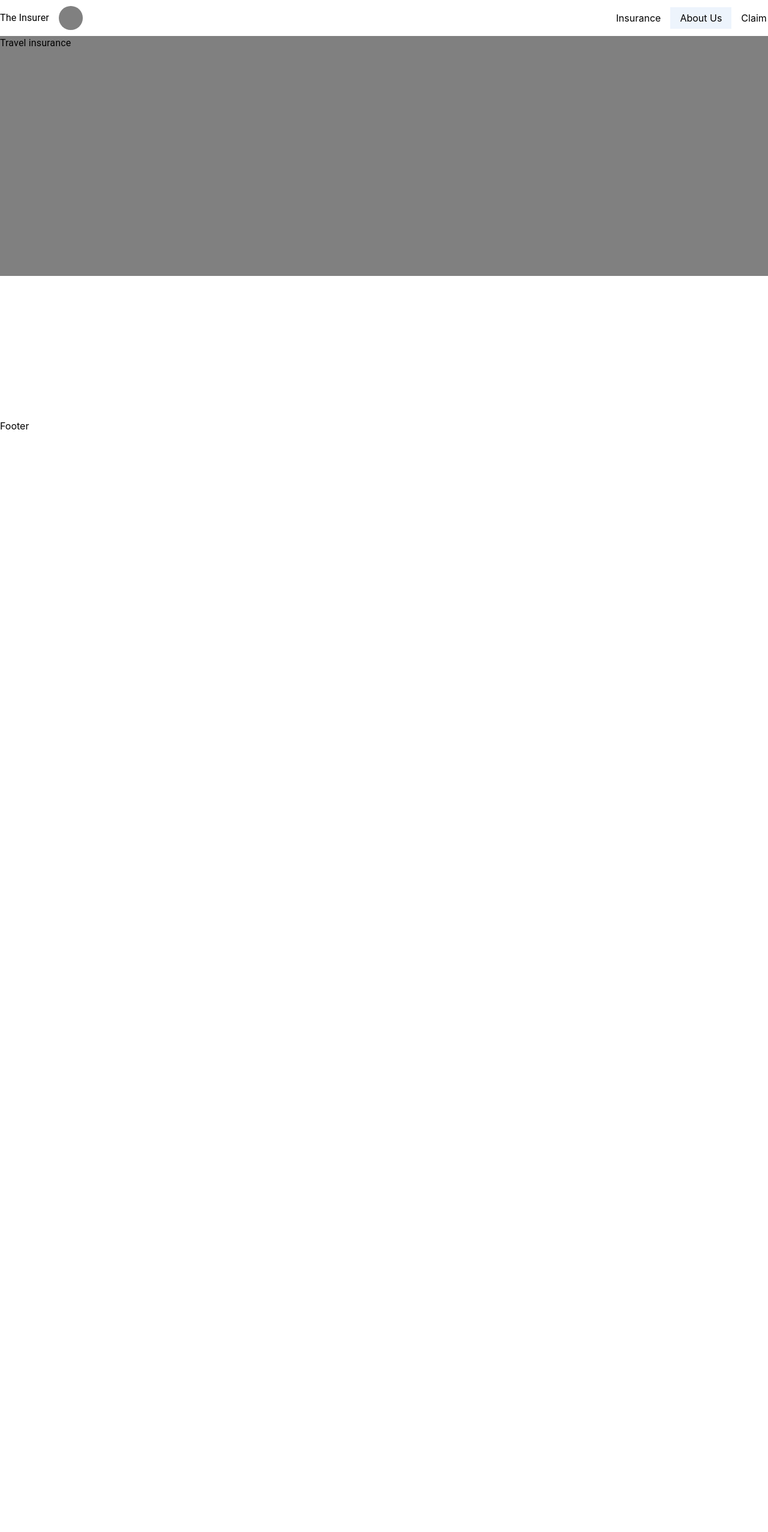
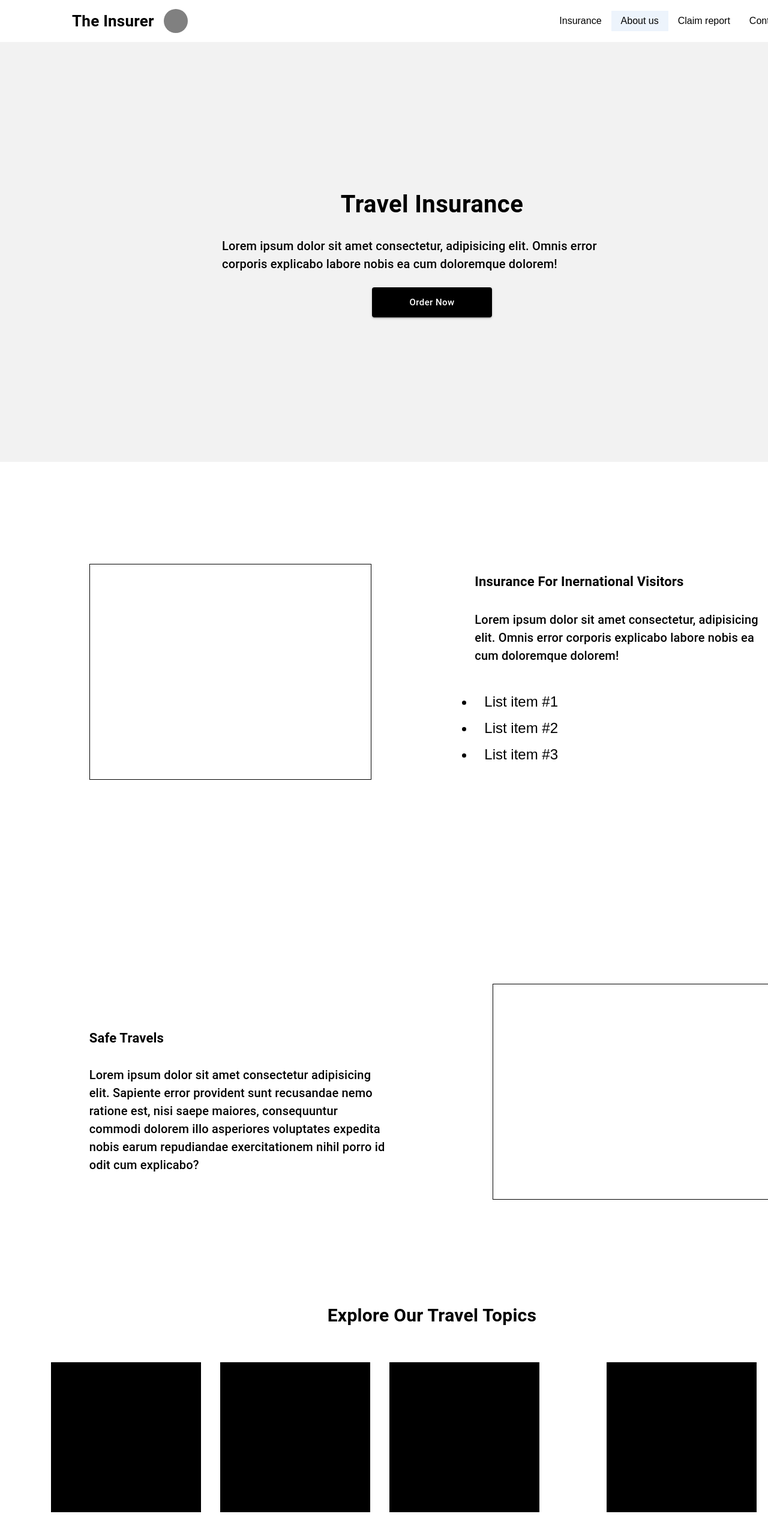
Before and after one commit to KonradSosna/AccessibilityTask, a React (Create React App) app: page / in a window 1280 px wide. Shown: the top 2554 px of the page at 60% size. Before the commit the page ends 800 px from the top, so only its background shows below. Built offline with nearby package versions, Linux system fonts and the light colour scheme.

Commit message:
add landing page

```diff
--- a/package.json
+++ b/package.json
@@ -18,7 +18,8 @@
 		"react-scripts": "5.0.1",
 		"styled-components": "^5.3.6",
 		"typescript": "^4.8.4",
-    "web-vitals": "^2.1.4"
+		"web-vitals": "^2.1.4",
+		"react-router-dom": "^6.0.2"
 	},
 	"scripts": {
 		"start": "react-scripts start",
@@ -45,6 +46,7 @@
 		]
 	},
 	"devDependencies": {
-    "@types/styled-components": "^5.1.26"
+		"@types/styled-components": "^5.1.26",
+		"tsconfig-paths-webpack-plugin": "^4.0.0"
 	}
 }
--- a/src/App.tsx
+++ b/src/App.tsx
@@ -1,10 +1,22 @@
-import Header from './Components/Header';
 import Footer from './Components/Footer';
+import { Routes, Route } from 'react-router-dom';
+import LandingPage from './Components/LandingPage/LandingPage';
+import AboutUs from './Components/AboutUs';
+import ClaimReport from './Components/ClaimReport';
+import Contact from './Components/Contact';
+import Navbar from './Components/Navbar';
 
 function App() {
 	return (
 		<div className="App">
-			<Header />
+			<Navbar />
+
+			<Routes>
+				<Route path="/" element={<LandingPage />} />
+				<Route path="about-us" element={<AboutUs />} />
+				<Route path="claim-report" element={<ClaimReport />} />
+				<Route path="contact" element={<Contact />} />
+			</Routes>
 
 			<Footer />
 		</div>
--- a/src/Components/Header.tsx
+++ /dev/null
@@ -1,25 +0,0 @@
-import { BrowserRouter, Routes, Route } from 'react-router-dom';
-import LandingPage from './LandingPage/LandingPage';
-import AboutUs from './AboutUs';
-import ClaimReport from './ClaimReport';
-import Contact from './Contact';
-import Layout from './Layout';
-
-function Header() {
-	return (
-		<div>
-			<BrowserRouter>
-				<Routes>
-					<Route path="/" element={<Layout />}>
-						<Route index element={<LandingPage />} />
-						<Route path="about-us" element={<AboutUs />} />
-						<Route path="claim-report" element={<ClaimReport />} />
-						<Route path="contact" element={<Contact />} />
-					</Route>
-				</Routes>
-			</BrowserRouter>
-		</div>
-	);
-}
-
-export default Header;
--- a/src/Components/LandingPage/LandingPage.tsx
+++ b/src/Components/LandingPage/LandingPage.tsx
@@ -1,20 +1,200 @@
-import { Grid, Typography } from '@mui/material';
+import { Button, Grid, List, ListItem, Typography } from '@mui/material';
 
-const LandingPage = () => {
+const Box = ({ text }: { text: string }) => {
 	return (
-		<Grid container>
+		<Grid item>
 			<Grid
-				item
-				sx={{
-					height: '400px',
-					backgroundColor: 'gray',
-					width: '100%',
-				}}
+				container
+				direction="column"
+				gap={4}
+				xs={3}
+				justifyContent="space-evenly"
 			>
-				<Typography>Travel insurance</Typography>
+				<Grid
+					item
+					sx={{
+						width: '250px',
+						height: '250px',
+						backgroundColor: 'black',
+					}}
+				></Grid>
+				<Grid
+					item
+					sx={{
+						textTransform: 'capitalize',
+						fontSize: '20px',
+						flexWrap: 'wrap',
+					}}
+				>
+					{text}
+				</Grid>
 			</Grid>
 		</Grid>
 	);
 };
 
+const LandingPage = () => {
+	return (
+		<>
+			<Grid
+				container
+				direction="column"
+				gap={3}
+				sx={{
+					height: '700px',
+					backgroundColor: '#F2F2F2',
+					width: '100%',
+					justifyContent: 'center',
+					alignItems: 'center',
+				}}
+			>
+				<Grid item>
+					<Typography fontSize={40} fontWeight={600} textTransform="capitalize">
+						Travel insurance
+					</Typography>
+				</Grid>
+				<Grid item>
+					<Typography fontSize={20} fontWeight={500} maxWidth="700px">
+						Lorem ipsum dolor sit amet consectetur, adipisicing elit. Omnis
+						error corporis explicabo labore nobis ea cum doloremque dolorem!
+					</Typography>
+				</Grid>
+				<Grid item>
+					<Button
+						variant="contained"
+						sx={{
+							backgroundColor: 'black',
+							width: '200px',
+							height: '50px',
+							textTransform: 'capitalize',
+							fontSize: '15px',
+						}}
+					>
+						order now
+					</Button>
+				</Grid>
+			</Grid>
+
+			<Grid
+				container
+				direction="row"
+				gap={3}
+				sx={{
+					height: '700px',
+					width: '100%',
+					justifyContent: 'space-evenly',
+					alignItems: 'center',
+				}}
+			>
+				<Grid
+					item
+					sx={{ width: '470px', height: '360px', border: '1px solid black' }}
+				></Grid>
+				<Grid item>
+					<Grid container direction="column" gap={4}>
+						<Grid item>
+							<Typography
+								fontSize={22}
+								fontWeight={600}
+								maxWidth="500px"
+								textTransform="capitalize"
+							>
+								Insurance for Inernational Visitors
+							</Typography>
+						</Grid>
+						<Grid item>
+							<Typography fontSize={20} fontWeight={500} maxWidth="500px">
+								Lorem ipsum dolor sit amet consectetur, adipisicing elit. Omnis
+								error corporis explicabo labore nobis ea cum doloremque dolorem!
+							</Typography>
+						</Grid>
+						<Grid item>
+							<List sx={{ fontSize: '24px' }}>
+								<ListItem sx={{ listStyleType: 'disc', display: 'list-item' }}>
+									List item #1
+								</ListItem>
+								<ListItem sx={{ listStyleType: 'disc', display: 'list-item' }}>
+									List item #2
+								</ListItem>
+								<ListItem sx={{ listStyleType: 'disc', display: 'list-item' }}>
+									List item #3
+								</ListItem>
+							</List>
+						</Grid>
+					</Grid>
+				</Grid>
+			</Grid>
+
+			<Grid
+				container
+				direction="row"
+				gap={3}
+				sx={{
+					height: '700px',
+					width: '100%',
+					justifyContent: 'space-evenly',
+					alignItems: 'center',
+				}}
+			>
+				<Grid item>
+					<Typography
+						fontSize={22}
+						fontWeight={600}
+						maxWidth="500px"
+						textTransform="capitalize"
+						m="30px 0"
+					>
+						Safe Travels
+					</Typography>
+
+					<Typography fontSize={20} fontWeight={500} maxWidth="500px">
+						Lorem ipsum dolor sit amet consectetur adipisicing elit. Sapiente
+						error provident sunt recusandae nemo ratione est, nisi saepe
+						maiores, consequuntur commodi dolorem illo asperiores voluptates
+						expedita nobis earum repudiandae exercitationem nihil porro id odit
+						cum explicabo?
+					</Typography>
+				</Grid>
+
+				<Grid
+					item
+					sx={{ width: '470px', height: '360px', border: '1px solid black' }}
+				></Grid>
+			</Grid>
+
+			<Grid
+				container
+				direction="column"
+				gap={2}
+				sx={{
+					width: '100%',
+					justifyContent: 'space-evenly',
+					alignItems: 'center',
+				}}
+			>
+				<Grid item>
+					<Typography
+						fontSize={30}
+						fontWeight={600}
+						maxWidth="500px"
+						textTransform="capitalize"
+						marginBottom={5}
+					>
+						Explore our travel topics
+					</Typography>
+				</Grid>
+
+				<Grid item>
+					<Grid container direction="row" gap={4}>
+						<Box text={'renting vacation homes'} />
+						<Box text={'trends & predictions'} />
+						<Box text={'popular travel destinations for 2021'} />
+						<Box text={'popular gear for safe travels in 2021'} />
+					</Grid>
+				</Grid>
+			</Grid>
+		</>
+	);
+};
+
 export default LandingPage;
--- a/src/Components/Layout.tsx
+++ /dev/null
@@ -1,94 +0,0 @@
-import { Box, Grid, List, ListItemButton } from '@mui/material';
-import { useState } from 'react';
-import { Outlet, Link } from 'react-router-dom';
-import styled from 'styled-components';
-import Logo from './Logo';
-
-const StyledLink = styled(Link)({
-	color: 'black',
-	textDecoration: 'none',
-});
-
-const Layout = () => {
-	const [selectedIndex, setSelectedIndex] = useState(1);
-
-	const handleListItemClick = (
-		event: React.MouseEvent<HTMLDivElement, MouseEvent>,
-		index: number
-	) => {
-		setSelectedIndex(index);
-	};
-	return (
-		<>
-			<Grid
-				container
-				direction="row"
-				justifyContent="space-between"
-				height="60px"
-				alignItems="center"
-			>
-				<Grid item>
-					<Logo />
-				</Grid>
-
-				<Grid item>
-					<Box
-						sx={{
-							width: '100%',
-							maxWidth: 500,
-							bgcolor: 'background.paper',
-						}}
-					>
-						<List
-							component="nav"
-							aria-label="main navigation bar"
-							sx={{
-								display: 'flex',
-								flexDirection: 'row',
-							}}
-						>
-							<StyledLink to="/">
-								<ListItemButton
-									selected={selectedIndex === 0}
-									onClick={(event) => handleListItemClick(event, 0)}
-								>
-									Insurance
-								</ListItemButton>
-							</StyledLink>
-
-							<StyledLink to="/about-us">
-								<ListItemButton
-									selected={selectedIndex === 1}
-									onClick={(event) => handleListItemClick(event, 1)}
-								>
-									About Us
-								</ListItemButton>
-							</StyledLink>
-
-							<StyledLink to="/claim-report">
-								<ListItemButton
-									selected={selectedIndex === 2}
-									onClick={(event) => handleListItemClick(event, 2)}
-								>
-									Claim Report
-								</ListItemButton>
-							</StyledLink>
-
-							<StyledLink to="/contact">
-								<ListItemButton
-									selected={selectedIndex === 3}
-									onClick={(event) => handleListItemClick(event, 3)}
-								>
-									Contact
-								</ListItemButton>
-							</StyledLink>
-						</List>
-					</Box>
-				</Grid>
-			</Grid>
-			<Outlet />
-		</>
-	);
-};
-
-export default Layout;
--- a/src/Components/Logo.tsx
+++ b/src/Components/Logo.tsx
@@ -1,12 +1,10 @@
+import styled from '@emotion/styled';
 import { Grid, Typography } from '@mui/material';
-import styled from 'styled-components';
 
-const StyledTypography = styled(Typography)({
-	fontWeight: 'bold',
-	fontSize: '24px',
-	fontFamily:
-		'Graphik, -apple-system, BlinkMacSystemFont, "Segoe UI", Helvetica, Arial, sans-serif, "Apple Color Emoji", "Segoe UI Emoji", "Segoe UI Symbol"',
-});
+const StyledTypography = styled(Typography)`
+	font-weight: 700;
+	font-size: 26px;
+`;
 
 function Logo() {
 	return (
--- /dev/null
+++ b/src/Components/Navbar.tsx
@@ -0,0 +1,93 @@
+import { Box, Grid, List, ListItemButton } from '@mui/material';
+import { useState } from 'react';
+import { Link } from 'react-router-dom';
+import styled from 'styled-components';
+import Logo from './Logo';
+
+const StyledLink = styled(Link)({
+	color: 'black',
+	textDecoration: 'none',
+});
+
+const Navbar = () => {
+	const [selectedIndex, setSelectedIndex] = useState(1);
+
+	const handleListItemClick = (
+		event: React.MouseEvent<HTMLDivElement, MouseEvent>,
+		index: number
+	) => {
+		setSelectedIndex(index);
+	};
+	return (
+		<Grid
+			container
+			direction="row"
+			justifyContent="space-between"
+			height="70px"
+			alignItems="center"
+			padding="0 120px"
+		>
+			<Grid item>
+				<Logo />
+			</Grid>
+
+			<Grid item>
+				<Box
+					sx={{
+						width: '100%',
+						maxWidth: 500,
+						bgcolor: 'background.paper',
+					}}
+				>
+					<List
+						component="nav"
+						aria-label="main navigation bar"
+						sx={{
+							display: 'flex',
+							flexDirection: 'row',
+							fontWeight: 500,
+						}}
+					>
+						<StyledLink to="/">
+							<ListItemButton
+								selected={selectedIndex === 0}
+								onClick={(event) => handleListItemClick(event, 0)}
+							>
+								Insurance
+							</ListItemButton>
+						</StyledLink>
+
+						<StyledLink to="/about-us">
+							<ListItemButton
+								selected={selectedIndex === 1}
+								onClick={(event) => handleListItemClick(event, 1)}
+							>
+								About us
+							</ListItemButton>
+						</StyledLink>
+
+						<StyledLink to="/claim-report">
+							<ListItemButton
+								selected={selectedIndex === 2}
+								onClick={(event) => handleListItemClick(event, 2)}
+							>
+								Claim report
+							</ListItemButton>
+						</StyledLink>
+
+						<StyledLink to="/contact">
+							<ListItemButton
+								selected={selectedIndex === 3}
+								onClick={(event) => handleListItemClick(event, 3)}
+							>
+								Contact
+							</ListItemButton>
+						</StyledLink>
+					</List>
+				</Box>
+			</Grid>
+		</Grid>
+	);
+};
+
+export default Navbar;
--- a/src/index.css
+++ b/src/index.css
@@ -5,17 +5,9 @@ html,
 
 body {
 	margin: 0;
-	font-family: -apple-system, BlinkMacSystemFont, 'Segoe UI', 'Roboto', 'Oxygen',
-		'Ubuntu', 'Cantarell', 'Fira Sans', 'Droid Sans', 'Helvetica Neue',
-		sans-serif;
 	-webkit-font-smoothing: antialiased;
 	-moz-osx-font-smoothing: grayscale;
 	height: 100%;
-}
-
-code {
-	font-family: source-code-pro, Menlo, Monaco, Consolas, 'Courier New',
-		monospace;
 }
 
 .App {
@@ -26,6 +18,7 @@ code {
 	display: flex;
 	flex-direction: column;
 	box-sizing: border-box;
+	font-family: 'Grafik', sans-serif;
 }
 
 .footer {
--- a/src/index.tsx
+++ b/src/index.tsx
@@ -3,14 +3,17 @@ import ReactDOM from 'react-dom/client';
 import './index.css';
 import App from './App';
 import reportWebVitals from './reportWebVitals';
+import { BrowserRouter } from 'react-router-dom';
 
 const root = ReactDOM.createRoot(
-  document.getElementById('root') as HTMLElement
+	document.getElementById('root') as HTMLElement
 );
 root.render(
-  <React.StrictMode>
-    <App />
-  </React.StrictMode>
+	<React.StrictMode>
+		<BrowserRouter>
+			<App />
+		</BrowserRouter>
+	</React.StrictMode>
 );
 
 // If you want to start measuring performance in your app, pass a function
```
Also changed, not shown: tsconfig.json (+7 -9 lines), 1 other file (tests, documents, lock files or other folders). Lines whose indentation alone changed are shown as unchanged.
